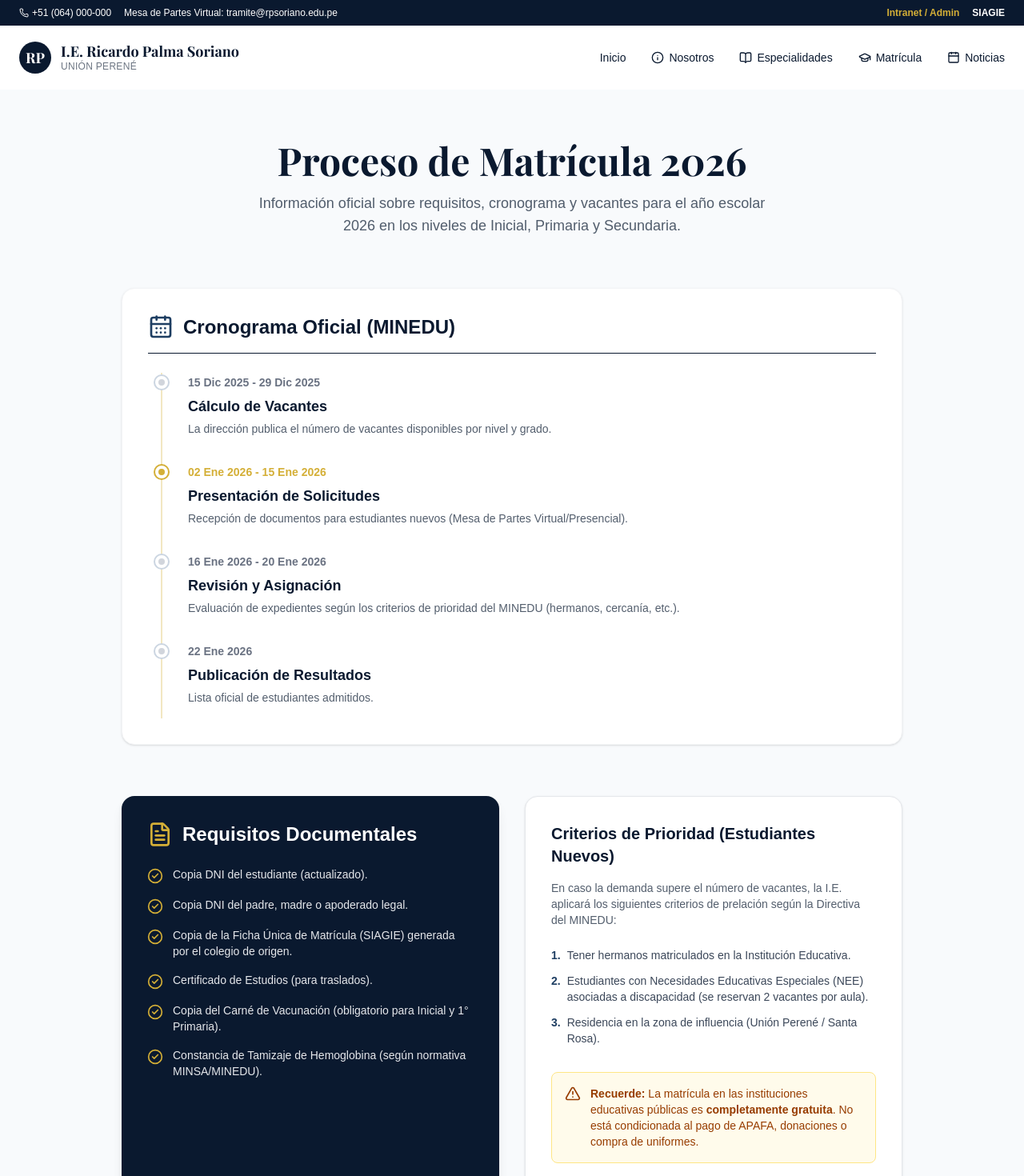
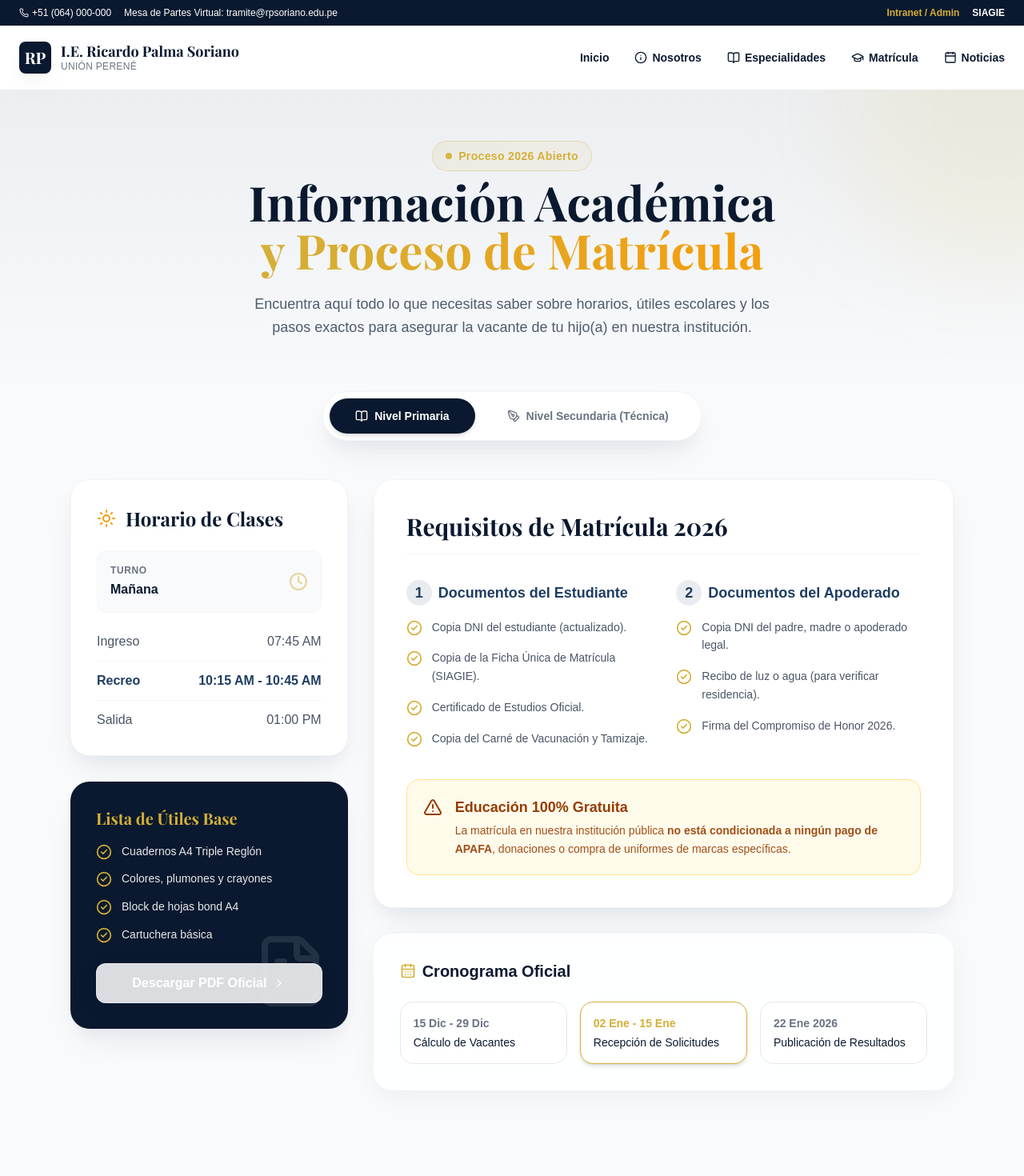
Before and after one commit to unwantedx656-wq/ricardo-palma-web, a Next.js app: page /matricula in a window 1280 px wide. Shown: the top 1470 px of the page at 80% size. Built offline with nearby package versions, Linux system fonts and the light colour scheme; a web font is replaced by a local one.

Commit message:
feat: Premium UI CSS redesign, glassmorphism, and Matricula page restructure

```diff
--- a/src/app/matricula/page.tsx
+++ b/src/app/matricula/page.tsx
@@ -1,93 +1,187 @@
-import { CheckCircle2, CalendarDays, FileText, AlertTriangle } from "lucide-react";
+"use client";
+
+import { useState } from "react";
+import { CheckCircle2, Clock, CalendarDays, FileText, AlertTriangle, ChevronRight, BookOpen, PenTool, Sun, Moon } from "lucide-react";
 import { ClientLayout } from "@/components/layout/ClientLayout";
 
-export const metadata = {
-  title: "Proceso de Matrícula 2026 | I.E. Ricardo Palma Soriano",
-};
+export default function MatriculaPage() {
+  const [activeTab, setActiveTab] = useState<"primaria" | "secundaria">("primaria");
 
-export default function MatriculaPage() {
   return (
     <ClientLayout>
-      <main className="flex-1 bg-rp-ivory py-16">
-        <div className="container mx-auto px-6 max-w-5xl">
+      <main className="flex-1 bg-rp-ivory py-16 relative overflow-hidden">
+        {/* Elementos decorativos de fondo */}
+        <div className="absolute top-0 left-0 w-full h-96 bg-gradient-to-b from-rp-navy/5 to-transparent z-0" />
+        <div className="absolute -top-40 -right-40 w-96 h-96 bg-rp-gold/10 rounded-full blur-3xl z-0" />
 
-          {/* Encabezado */}
-          <div className="text-center mb-16">
-            <h1 className="text-4xl md:text-5xl font-serif font-bold text-rp-navy mb-4">
-              Proceso de Matrícula 2026
+        <div className="container mx-auto px-6 max-w-6xl relative z-10">
+
+          {/* Encabezado Premium */}
+          <div className="text-center mb-16 space-y-6 animate-in fade-in slide-in-from-bottom-8 duration-700">
+            <div className="inline-flex items-center gap-2 px-4 py-2 rounded-full glass-gold text-rp-gold font-bold text-sm tracking-wide mb-2">
+              <span className="w-2 h-2 rounded-full bg-rp-gold animate-pulse" />
+              Proceso 2026 Abierto
+            </div>
+            <h1 className="text-4xl md:text-6xl font-serif font-bold text-rp-navy">
+              Información Académica <br/>
+              <span className="text-gradient-gold">y Proceso de Matrícula</span>
             </h1>
-            <p className="text-lg text-rp-navy/70 max-w-2xl mx-auto">
-              Información oficial sobre requisitos, cronograma y vacantes para el año escolar 2026 en los niveles de Inicial, Primaria y Secundaria.
+            <p className="text-lg text-rp-navy/70 max-w-2xl mx-auto font-light leading-relaxed">
+              Encuentra aquí todo lo que necesitas saber sobre horarios, útiles escolares y los pasos exactos para asegurar la vacante de tu hijo(a) en nuestra institución.
             </p>
           </div>
 
-          {/* Cronograma MINEDU */}
-          <section className="mb-16 bg-white rounded-2xl shadow-sm border border-gray-100 p-8">
-            <div className="flex items-center gap-3 mb-6 border-b pb-4">
-              <CalendarDays className="w-8 h-8 text-rp-blue" />
-              <h2 className="text-2xl font-bold text-rp-navy">Cronograma Oficial (MINEDU)</h2>
+          {/* Selector de Niveles (Tabs) */}
+          <div className="flex justify-center mb-12">
+            <div className="bg-white p-2 rounded-full premium-shadow flex items-center gap-2 border border-gray-100">
+              <button
+                onClick={() => setActiveTab("primaria")}
+                className={`px-8 py-3 rounded-full text-sm font-bold transition-all duration-300 flex items-center gap-2 ${activeTab === "primaria" ? "bg-rp-navy text-white shadow-md" : "text-gray-500 hover:text-rp-navy hover:bg-gray-50"}`}
+              >
+                <BookOpen className="w-4 h-4" />
+                Nivel Primaria
+              </button>
+              <button
+                onClick={() => setActiveTab("secundaria")}
+                className={`px-8 py-3 rounded-full text-sm font-bold transition-all duration-300 flex items-center gap-2 ${activeTab === "secundaria" ? "bg-rp-navy text-white shadow-md" : "text-gray-500 hover:text-rp-navy hover:bg-gray-50"}`}
+              >
+                <PenTool className="w-4 h-4" />
+                Nivel Secundaria (Técnica)
+              </button>
             </div>
+          </div>
 
-            <div className="relative border-l-2 border-rp-gold/30 ml-4 space-y-8 pb-4">
-              <TimelineItem
-                date="15 Dic 2025 - 29 Dic 2025"
-                title="Cálculo de Vacantes"
-                desc="La dirección publica el número de vacantes disponibles por nivel y grado."
-                active={false}
-              />
-              <TimelineItem
-                date="02 Ene 2026 - 15 Ene 2026"
-                title="Presentación de Solicitudes"
-                desc="Recepción de documentos para estudiantes nuevos (Mesa de Partes Virtual/Presencial)."
-                active={true}
-              />
-              <TimelineItem
-                date="16 Ene 2026 - 20 Ene 2026"
-                title="Revisión y Asignación"
-                desc="Evaluación de expedientes según los criterios de prioridad del MINEDU (hermanos, cercanía, etc.)."
-                active={false}
-              />
-              <TimelineItem
-                date="22 Ene 2026"
-                title="Publicación de Resultados"
-                desc="Lista oficial de estudiantes admitidos."
-                active={false}
-              />
-            </div>
-          </section>
+          {/* Contenido Dinámico por Tab */}
+          <div className="animate-in fade-in slide-in-from-bottom-4 duration-500 key={activeTab}">
+            <div className="grid grid-cols-1 lg:grid-cols-3 gap-8 mb-16">
 
-          {/* Requisitos */}
-          <section className="grid grid-cols-1 md:grid-cols-2 gap-8 mb-16">
-            <div className="bg-rp-navy text-white rounded-2xl p-8 shadow-lg">
-              <div className="flex items-center gap-3 mb-6">
-                <FileText className="w-8 h-8 text-rp-gold" />
-                <h2 className="text-2xl font-bold">Requisitos Documentales</h2>
+              {/* Columna Izquierda: Horarios y Útiles */}
+              <div className="lg:col-span-1 space-y-8">
+                {/* Tarjeta de Horario */}
+                <div className="bg-white rounded-3xl p-8 premium-shadow border border-gray-100 relative overflow-hidden group">
+                  <div className="absolute top-0 right-0 w-32 h-32 bg-gradient-to-br from-rp-gold/20 to-transparent rounded-bl-full -z-10 group-hover:scale-110 transition-transform" />
+
+                  <h3 className="text-2xl font-serif font-bold text-rp-navy mb-6 flex items-center gap-3">
+                    {activeTab === "primaria" ? <Sun className="w-6 h-6 text-rp-amber" /> : <Moon className="w-6 h-6 text-rp-blue" />}
+                    Horario de Clases
+                  </h3>
+
+                  <div className="space-y-4">
+                    <div className="flex justify-between items-center p-4 rounded-xl bg-gray-50 border border-gray-100">
+                      <div>
+                        <p className="text-xs font-bold text-gray-500 uppercase tracking-wider mb-1">Turno</p>
+                        <p className="font-bold text-rp-navy">{activeTab === "primaria" ? "Mañana" : "Tarde (Extendida)"}</p>
+                      </div>
+                      <Clock className="w-6 h-6 text-rp-gold opacity-50" />
+                    </div>
+
+                    <div className="space-y-3 pt-2">
+                      <TimeRow label="Ingreso" time={activeTab === "primaria" ? "07:45 AM" : "01:00 PM"} />
+                      <TimeRow label="Recreo" time={activeTab === "primaria" ? "10:15 AM - 10:45 AM" : "03:30 PM - 04:00 PM"} highlight />
+                      <TimeRow label="Salida" time={activeTab === "primaria" ? "01:00 PM" : "06:30 PM"} />
+                    </div>
+
+                    {activeTab === "secundaria" && (
+                      <p className="text-xs text-gray-500 italic mt-4">
+                        * El horario de secundaria es extendido debido a las horas prácticas de los Talleres de Formación Técnica (EPT).
+                      </p>
+                    )}
+                  </div>
+                </div>
+
+                {/* Tarjeta de Útiles Escolares */}
+                <div className="bg-rp-navy text-white rounded-3xl p-8 premium-shadow relative overflow-hidden">
+                  <div className="absolute bottom-0 right-0 p-6 opacity-10">
+                    <FileText className="w-24 h-24" />
+                  </div>
+                  <h3 className="text-xl font-serif font-bold text-rp-gold mb-4">Lista de Útiles Base</h3>
+                  <ul className="space-y-3 mb-6 relative z-10">
+                    {activeTab === "primaria" ? (
+                      <>
+                        <ReqItem text="Cuadernos A4 Triple Reglón" light />
+                        <ReqItem text="Colores, plumones y crayones" light />
+                        <ReqItem text="Block de hojas bond A4" light />
+                        <ReqItem text="Cartuchera básica" light />
+                      </>
+                    ) : (
+                      <>
+                        <ReqItem text="Cuadernos A4 Cuadriculados" light />
+                        <ReqItem text="Calculadora Científica (3ro-5to)" light />
+                        <ReqItem text="Kit Geométrico completo" light />
+                        <ReqItem text="Materiales específicos según Taller EPT" light />
+                      </>
+                    )}
+                  </ul>
+                  <button className="w-full py-3 px-4 glass text-white font-bold rounded-xl hover:bg-white/20 transition-all flex justify-center items-center gap-2">
+                    Descargar PDF Oficial <ChevronRight className="w-4 h-4" />
+                  </button>
+                </div>
               </div>
-              <ul className="space-y-4">
-                <ReqItem text="Copia DNI del estudiante (actualizado)." />
-                <ReqItem text="Copia DNI del padre, madre o apoderado legal." />
-                <ReqItem text="Copia de la Ficha Única de Matrícula (SIAGIE) generada por el colegio de origen." />
-                <ReqItem text="Certificado de Estudios (para traslados)." />
-                <ReqItem text="Copia del Carné de Vacunación (obligatorio para Inicial y 1° Primaria)." />
-                <ReqItem text="Constancia de Tamizaje de Hemoglobina (según normativa MINSA/MINEDU)." />
-              </ul>
-            </div>
 
-            <div className="bg-white rounded-2xl border border-gray-200 p-8 shadow-sm flex flex-col justify-center">
-              <h3 className="text-xl font-bold text-rp-navy mb-4">Criterios de Prioridad (Estudiantes Nuevos)</h3>
-              <p className="text-sm text-rp-navy/70 mb-6">En caso la demanda supere el número de vacantes, la I.E. aplicará los siguientes criterios de prelación según la Directiva del MINEDU:</p>
-              <ul className="space-y-3 text-sm text-rp-navy/80">
-                <li className="flex gap-2"><span className="font-bold text-rp-blue">1.</span> Tener hermanos matriculados en la Institución Educativa.</li>
-                <li className="flex gap-2"><span className="font-bold text-rp-blue">2.</span> Estudiantes con Necesidades Educativas Especiales (NEE) asociadas a discapacidad (se reservan 2 vacantes por aula).</li>
-                <li className="flex gap-2"><span className="font-bold text-rp-blue">3.</span> Residencia en la zona de influencia (Unión Perené / Santa Rosa).</li>
-              </ul>
+              {/* Columna Derecha: Requisitos de Matrícula (Ocupa 2 espacios) */}
+              <div className="lg:col-span-2 space-y-8">
+                <div className="bg-white rounded-3xl p-8 md:p-10 premium-shadow border border-gray-100">
+                  <h2 className="text-3xl font-serif font-bold text-rp-navy mb-8 border-b border-gray-100 pb-4">
+                    Requisitos de Matrícula 2026
+                  </h2>
 
-              <div className="mt-8 p-4 bg-amber-50 border border-amber-200 rounded-lg flex gap-3 text-amber-800 text-sm">
-                <AlertTriangle className="w-5 h-5 shrink-0" />
-                <p><strong>Recuerde:</strong> La matrícula en las instituciones educativas públicas es <strong>completamente gratuita</strong>. No está condicionada al pago de APAFA, donaciones o compra de uniformes.</p>
+                  <div className="grid grid-cols-1 md:grid-cols-2 gap-8">
+                    <div>
+                      <h4 className="font-bold text-lg text-rp-blue mb-4 flex items-center gap-2">
+                        <span className="w-8 h-8 rounded-full bg-rp-blue/10 flex items-center justify-center text-rp-blue">1</span>
+                        Documentos del Estudiante
+                      </h4>
+                      <ul className="space-y-4">
+                        <ReqItem text="Copia DNI del estudiante (actualizado)." />
+                        <ReqItem text="Copia de la Ficha Única de Matrícula (SIAGIE)." />
+                        <ReqItem text="Certificado de Estudios Oficial." />
+                        {activeTab === "primaria" && (
+                          <ReqItem text="Copia del Carné de Vacunación y Tamizaje." />
+                        )}
+                      </ul>
+                    </div>
+
+                    <div>
+                      <h4 className="font-bold text-lg text-rp-blue mb-4 flex items-center gap-2">
+                        <span className="w-8 h-8 rounded-full bg-rp-blue/10 flex items-center justify-center text-rp-blue">2</span>
+                        Documentos del Apoderado
+                      </h4>
+                      <ul className="space-y-4">
+                        <ReqItem text="Copia DNI del padre, madre o apoderado legal." />
+                        <ReqItem text="Recibo de luz o agua (para verificar residencia)." />
+                        <ReqItem text="Firma del Compromiso de Honor 2026." />
+                      </ul>
+                    </div>
+                  </div>
+
+                  <div className="mt-10 p-5 bg-amber-50 border border-amber-200 rounded-2xl flex gap-4 text-amber-800">
+                    <AlertTriangle className="w-6 h-6 shrink-0 mt-0.5" />
+                    <div>
+                      <p className="font-bold text-lg mb-1">Educación 100% Gratuita</p>
+                      <p className="text-sm opacity-90 leading-relaxed">
+                        La matrícula en nuestra institución pública <strong>no está condicionada a ningún pago de APAFA</strong>, donaciones o compra de uniformes de marcas específicas.
+                      </p>
+                    </div>
+                  </div>
+                </div>
+
+                {/* Cronograma MINEDU Minimalista */}
+                <div className="glass rounded-3xl p-8 border border-gray-200">
+                  <div className="flex items-center justify-between mb-6">
+                    <h3 className="text-xl font-bold text-rp-navy flex items-center gap-2">
+                      <CalendarDays className="w-5 h-5 text-rp-gold" /> Cronograma Oficial
+                    </h3>
+                  </div>
+                  <div className="flex flex-col md:flex-row gap-4">
+                    <DateCard date="15 Dic - 29 Dic" label="Cálculo de Vacantes" />
+                    <DateCard date="02 Ene - 15 Ene" label="Recepción de Solicitudes" active />
+                    <DateCard date="22 Ene 2026" label="Publicación de Resultados" />
+                  </div>
+                </div>
+
               </div>
             </div>
-          </section>
+          </div>
 
         </div>
       </main>
@@ -95,22 +189,30 @@ export default function MatriculaPage() {
   );
 }
 
-function TimelineItem({ date, title, desc, active }: { date: string, title: string, desc: string, active: boolean }) {
+// Subcomponentes para limpieza visual
+function TimeRow({ label, time, highlight = false }: { label: string, time: string, highlight?: boolean }) {
   return (
-    <div className="relative pl-8">
-      <div className={`absolute left-[-9px] top-1 w-4 h-4 rounded-full border-4 ${active ? 'bg-rp-gold border-white shadow-[0_0_0_2px_#D4AF37]' : 'bg-gray-300 border-white shadow-[0_0_0_2px_#cbd5e1]'}`} />
-      <span className={`text-sm font-bold ${active ? 'text-rp-gold' : 'text-gray-500'}`}>{date}</span>
-      <h3 className="text-lg font-bold text-rp-navy mt-1">{title}</h3>
-      <p className="text-rp-navy/70 text-sm mt-1">{desc}</p>
+    <div className={`flex justify-between items-center pb-3 border-b border-gray-100 last:border-0 last:pb-0 ${highlight ? 'text-rp-blue font-semibold' : 'text-gray-600'}`}>
+      <span>{label}</span>
+      <span>{time}</span>
     </div>
   );
 }
 
-function ReqItem({ text }: { text: string }) {
+function ReqItem({ text, light = false }: { text: string, light?: boolean }) {
   return (
-    <li className="flex items-start gap-3 text-sm text-gray-200">
-      <CheckCircle2 className="w-5 h-5 text-rp-gold shrink-0 mt-0.5" />
-      <span>{text}</span>
+    <li className={`flex items-start gap-3 text-sm ${light ? 'text-white/90' : 'text-gray-600'}`}>
+      <CheckCircle2 className={`w-5 h-5 shrink-0 mt-0.5 ${light ? 'text-rp-gold' : 'text-rp-gold'}`} />
+      <span className="leading-relaxed">{text}</span>
     </li>
   );
 }
+
+function DateCard({ date, label, active = false }: { date: string, label: string, active?: boolean }) {
+  return (
+    <div className={`flex-1 p-4 rounded-2xl border ${active ? 'bg-white border-rp-gold shadow-md' : 'bg-white/50 border-gray-200'}`}>
+      <p className={`text-sm font-bold mb-1 ${active ? 'text-rp-gold' : 'text-gray-500'}`}>{date}</p>
+      <p className="text-sm font-medium text-rp-navy">{label}</p>
+    </div>
+  );
+}
--- a/src/app/page.tsx
+++ b/src/app/page.tsx
@@ -17,14 +17,14 @@ export default function Home() {
 
           <div className="relative z-20 container mx-auto px-6 text-center lg:text-left flex flex-col lg:flex-row items-center gap-12">
             <div className="flex-1 max-w-3xl space-y-8 animate-in fade-in slide-in-from-bottom-8 duration-1000">
-              <div className="inline-flex items-center gap-2 px-4 py-2 rounded-full bg-rp-gold/20 text-rp-gold border border-rp-gold/30 text-sm font-semibold tracking-wide backdrop-blur-sm">
+              <div className="inline-flex items-center gap-2 px-4 py-2 rounded-full glass-gold text-rp-gold font-bold text-sm tracking-wide mb-2">
                 <span className="w-2 h-2 rounded-full bg-rp-gold animate-pulse" />
                 Matrícula Abierta 2026
               </div>
 
               <h1 className="text-5xl md:text-7xl font-bold font-serif leading-tight">
                 I.E. Pública <br />
-                <span className="text-transparent bg-clip-text bg-gradient-to-r from-rp-gold to-rp-amber">
+                <span className="text-gradient-gold">
                   Ricardo Palma Soriano
                 </span>
               </h1>
@@ -36,7 +36,7 @@ export default function Home() {
               <div className="flex flex-col sm:flex-row gap-4 pt-4 justify-center lg:justify-start">
                 <Link
                   href="/matricula"
-                  className="inline-flex items-center justify-center gap-2 px-8 py-4 bg-rp-gold text-rp-navy font-semibold rounded-lg hover:bg-rp-amber transition-colors shadow-lg hover:shadow-rp-gold/20"
+                  className="inline-flex items-center justify-center gap-2 px-8 py-4 bg-rp-gold text-rp-navy font-bold rounded-xl hover:bg-rp-amber hover:-translate-y-1 transition-all premium-shadow-hover"
                 >
                   Requisitos de Matrícula
                   <ArrowRight className="w-5 h-5" />
--- a/src/components/layout/Navbar.tsx
+++ b/src/components/layout/Navbar.tsx
@@ -40,12 +40,12 @@ export function Navbar() {
         </div>
       </div>
 
-      {/* Main Navbar */}
-      <header className={`sticky top-0 w-full z-50 transition-all duration-300 ${isScrolled ? "bg-white/90 backdrop-blur-md shadow-md py-3" : "bg-white py-5"}`}>
+      {/* Main Navbar Premium */}
+      <header className={`sticky top-0 w-full z-50 transition-all duration-300 ${isScrolled ? "glass shadow-md py-3" : "bg-white/95 backdrop-blur-md py-5"}`}>
         <div className="container mx-auto px-6 flex justify-between items-center">
-          <Link href="/" className="flex items-center gap-3">
-            {/* Reemplazar con el Logo Real si está disponible */}
-            <div className="w-10 h-10 bg-rp-navy rounded-full flex items-center justify-center text-white font-serif font-bold text-lg">
+          <Link href="/" className="flex items-center gap-3 group">
+            {/* Logo Premium */}
+            <div className="w-10 h-10 bg-rp-navy rounded-lg flex items-center justify-center text-white font-serif font-bold text-xl group-hover:bg-rp-gold group-hover:text-rp-navy transition-all duration-300 premium-shadow">
               RP
             </div>
             <div className="flex flex-col">
@@ -60,7 +60,7 @@ export function Navbar() {
               <Link
                 key={link.name}
                 href={link.href}
-                className="text-sm font-medium text-rp-navy hover:text-rp-blue flex items-center gap-1.5 transition-colors"
+                className="text-sm font-bold text-rp-navy hover:text-rp-gold flex items-center gap-1.5 transition-colors"
               >
                 {link.icon}
                 {link.name}
@@ -79,20 +79,20 @@ export function Navbar() {
 
         {/* Mobile Nav */}
         {isMobileMenuOpen && (
-          <div className="md:hidden absolute top-full left-0 w-full bg-white border-t border-gray-100 shadow-lg py-4 px-6 flex flex-col gap-4 animate-in slide-in-from-top-2">
+          <div className="md:hidden absolute top-full left-0 w-full bg-white/95 backdrop-blur-xl border-t border-gray-100 shadow-lg py-4 px-6 flex flex-col gap-4 animate-in slide-in-from-top-2">
             {navLinks.map((link) => (
               <Link
                 key={link.name}
                 href={link.href}
                 onClick={() => setIsMobileMenuOpen(false)}
-                className="text-rp-navy font-medium flex items-center gap-2 py-2 border-b border-gray-50"
+                className="text-rp-navy font-bold flex items-center gap-2 py-3 border-b border-gray-50"
               >
                 {link.icon}
                 {link.name}
               </Link>
             ))}
             <div className="pt-2 flex flex-col gap-2">
-              <Link href="/admin" className="text-sm font-bold text-rp-gold bg-rp-navy p-3 rounded-lg text-center">Acceso Intranet / Admin</Link>
+              <Link href="/admin" className="text-sm font-bold text-rp-navy bg-rp-gold p-3 rounded-lg text-center premium-shadow">Acceso Intranet / Admin</Link>
             </div>
           </div>
         )}
```
Also changed, not shown: src/app/globals.css (+31 -8 lines).
